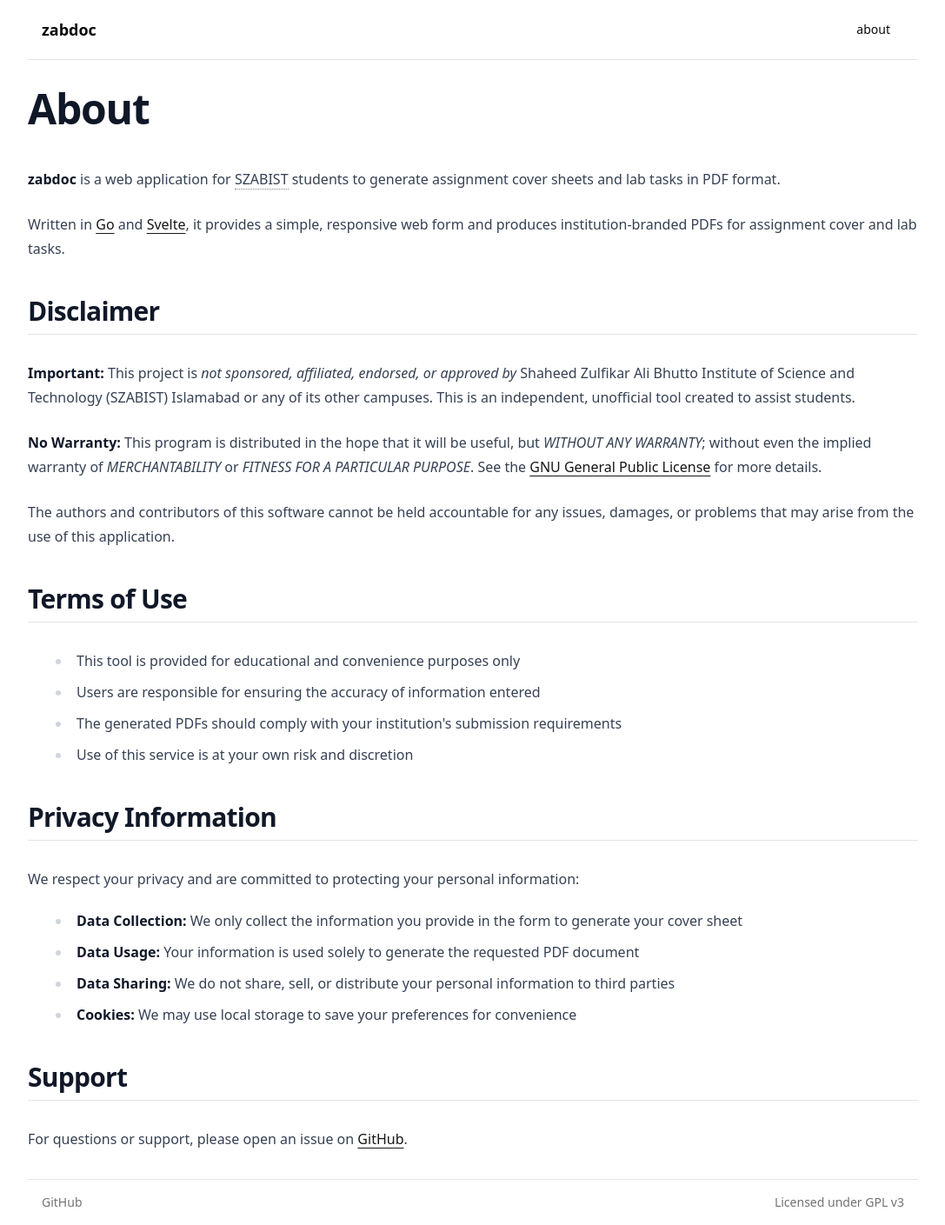
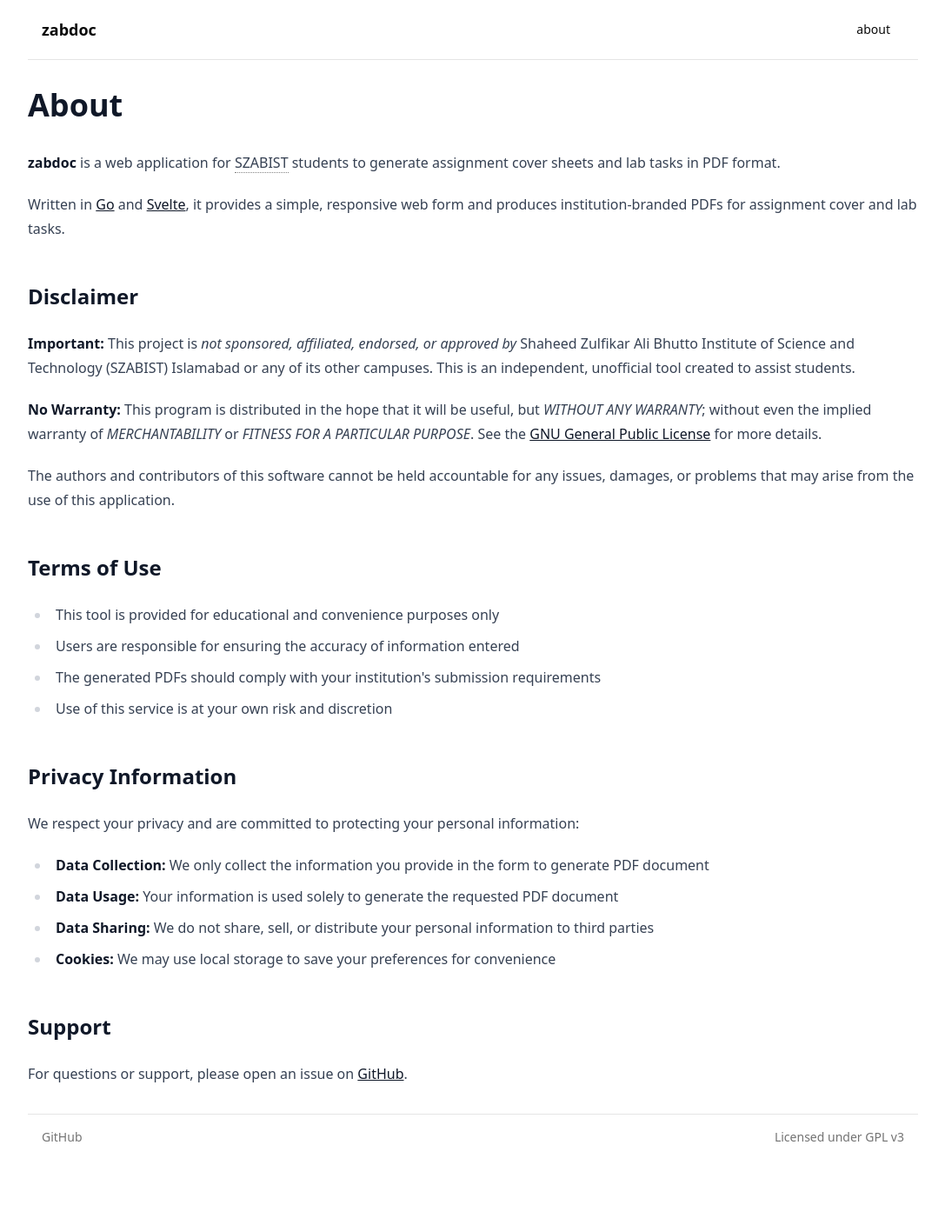
Before and after one commit to hammadmajid/zabdoc, a SvelteKit app in the folder worker/: page /about in a window 1280 px wide. Shown: the whole page at 87% size, without its empty margins (96-1183 px from the left). After the commit the page ends 1334 px from the top, so only its background shows below. Built offline with nearby package versions, Linux system fonts and the light colour scheme.

Commit message:
remove custom styles to let prose handle it

```diff
--- a/worker/src/routes/about/+page.svelte
+++ b/worker/src/routes/about/+page.svelte
@@ -1,101 +1,103 @@
-<script>
-</script>
+<div class="prose prose-gray max-w-5xl mx-auto">
+    <h1>About</h1>
 
-<div class="prose prose-gray max-w-5xl mx-auto">
-    <h1 class="scroll-m-20 text-2xl font-extrabold tracking-tight lg:text-5xl">About</h1>
-
-    <p class="leading-7 [&:not(:first-child)]:mt-6">
-        <strong class="font-semibold">zabdoc</strong> is a web application for
+    <p>
+        <strong>zabdoc</strong> is a web application for
         <span class="border-b border-dotted border-foreground/50">SZABIST</span>
         students to generate assignment cover sheets and lab tasks in PDF format.
     </p>
 
-    <p class="leading-7 [&:not(:first-child)]:mt-6">
+    <p>
         Written in{" "}
-        <a href="https://go.dev"
-           target="_blank"
-           class="font-medium text-primary underline underline-offset-4 hover:no-underline"
-           rel="noreferrer"
-        >Go</a> and
-        <a href="https://svelte.dev"
-           target="_blank"
-           class="font-medium text-primary underline underline-offset-4 hover:no-underline"
-           rel="noreferrer">Svelte</a>,
-        it provides a simple, responsive web form and produces institution-branded PDFs for assignment cover and lab
-        tasks.
+        <a href="https://go.dev" target="_blank" rel="noreferrer">Go</a> and
+        <a href="https://svelte.dev" target="_blank" rel="noreferrer">Svelte</a
+        >, it provides a simple, responsive web form and produces
+        institution-branded PDFs for assignment cover and lab tasks.
     </p>
 
-    <h2 class="scroll-m-20 border-b pb-2 text-3xl font-semibold tracking-tight first:mt-0 mt-10">Disclaimer</h2>
+    <h2 id="disclaimer">Disclaimer</h2>
 
-    <p class="leading-7 [&:not(:first-child)]:mt-6">
-        <strong class="font-semibold">Important:</strong> This project is{" "}
-        <em class="italic">not sponsored, affiliated, endorsed, or approved by</em> Shaheed Zulfikar Ali Bhutto
-        Institute of Science and Technology (SZABIST) Islamabad or any of its other campuses. This is an
-        independent, unofficial tool created to assist students.
+    <p>
+        <strong>Important:</strong> This project is{" "}
+        <em>not sponsored, affiliated, endorsed, or approved by</em> Shaheed Zulfikar
+        Ali Bhutto Institute of Science and Technology (SZABIST) Islamabad or any
+        of its other campuses. This is an independent, unofficial tool created to
+        assist students.
     </p>
 
-    <p class="leading-7 [&:not(:first-child)]:mt-6">
-        <strong class="font-semibold">No Warranty:</strong> This program is distributed in the hope that it will be
-        useful, but <em class="italic">WITHOUT ANY WARRANTY</em>; without even the implied warranty of{" "}
-        <em class="italic">MERCHANTABILITY</em> or <em class="italic">FITNESS FOR A PARTICULAR PURPOSE</em>. See
-        the
-        <a href="https://www.gnu.org/licenses/gpl-3.0.html"
-           target="_blank"
-           rel="noopener noreferrer"
-           class="font-medium text-primary underline underline-offset-4 hover:no-underline"
-        >GNU General Public License</a>
+    <p>
+        <strong>No Warranty:</strong> This program is distributed in the hope
+        that it will be useful, but <em>WITHOUT ANY WARRANTY</em>; without even
+        the implied warranty of{" "}
+        <em>MERCHANTABILITY</em> or <em>FITNESS FOR A PARTICULAR PURPOSE</em>.
+        See the
+        <a
+            href="https://www.gnu.org/licenses/gpl-3.0.html"
+            target="_blank"
+            rel="noopener noreferrer"
+        >
+            GNU General Public License</a
+        >
         for more details.
     </p>
 
-    <p class="leading-7 [&:not(:first-child)]:mt-6">
-        The authors and contributors of this software cannot be held accountable for any issues, damages, or problems
-        that may arise from the use of this application.
+    <p>
+        The authors and contributors of this software cannot be held accountable
+        for any issues, damages, or problems that may arise from the use of this
+        application.
     </p>
 
-    <h2 class="scroll-m-20 border-b pb-2 text-3xl font-semibold tracking-tight first:mt-0 mt-10">Terms of Use</h2>
+    <h2>Terms of Use</h2>
 
-    <ul class="my-6 ml-6 list-disc [&>li]:mt-2">
-        <li>This tool is provided for educational and convenience purposes only</li>
-        <li>Users are responsible for ensuring the accuracy of information entered</li>
-        <li>The generated PDFs should comply with your institution's submission requirements</li>
+    <ul>
+        <li>
+            This tool is provided for educational and convenience purposes only
+        </li>
+        <li>
+            Users are responsible for ensuring the accuracy of information
+            entered
+        </li>
+        <li>
+            The generated PDFs should comply with your institution's submission
+            requirements
+        </li>
         <li>Use of this service is at your own risk and discretion</li>
     </ul>
 
-    <h2 class="scroll-m-20 border-b pb-2 text-3xl font-semibold tracking-tight first:mt-0 mt-10">
-        Privacy Information
-    </h2>
+    <h2>Privacy Information</h2>
 
-    <p class="leading-7 [&:not(:first-child)]:mt-6">
-        We respect your privacy and are committed to protecting your personal information:
+    <p>
+        We respect your privacy and are committed to protecting your personal
+        information:
     </p>
 
-    <ul class="my-6 ml-6 list-disc [&>li]:mt-2">
+    <ul>
         <li>
-            <strong class="font-semibold">Data Collection:</strong> We only collect the information you provide in the
-            form to generate your cover sheet
+            <strong>Data Collection:</strong> We only collect the information you
+            provide in the form to generate PDF document
         </li>
         <li>
-            <strong class="font-semibold">Data Usage:</strong> Your information is used solely to generate the
-            requested PDF document
+            <strong>Data Usage:</strong> Your information is used solely to generate
+            the requested PDF document
         </li>
         <li>
-            <strong class="font-semibold">Data Sharing:</strong> We do not share, sell, or distribute your personal
-            information to third parties
+            <strong>Data Sharing:</strong> We do not share, sell, or distribute your
+            personal information to third parties
         </li>
         <li>
-            <strong class="font-semibold">Cookies:</strong> We may use local storage to save your preferences for
-            convenience
+            <strong>Cookies:</strong> We may use local storage to save your preferences
+            for convenience
         </li>
     </ul>
 
-    <h2 class="scroll-m-20 border-b pb-2 text-3xl font-semibold tracking-tight first:mt-0 mt-10">Support</h2>
+    <h2>Support</h2>
 
-    <p class="leading-7 [&:not(:first-child)]:mt-6">
+    <p>
         For questions or support, please open an issue on{" "}
-        <a href="https://github.com/hammadmajid/zabdoc/issues"
-           target="_blank"
-           rel="noopener noreferrer"
-           class="font-medium text-primary underline underline-offset-4 hover:no-underline"
+        <a
+            href="https://github.com/hammadmajid/zabdoc/issues"
+            target="_blank"
+            rel="noopener noreferrer"
         >
             GitHub
         </a>.
```
